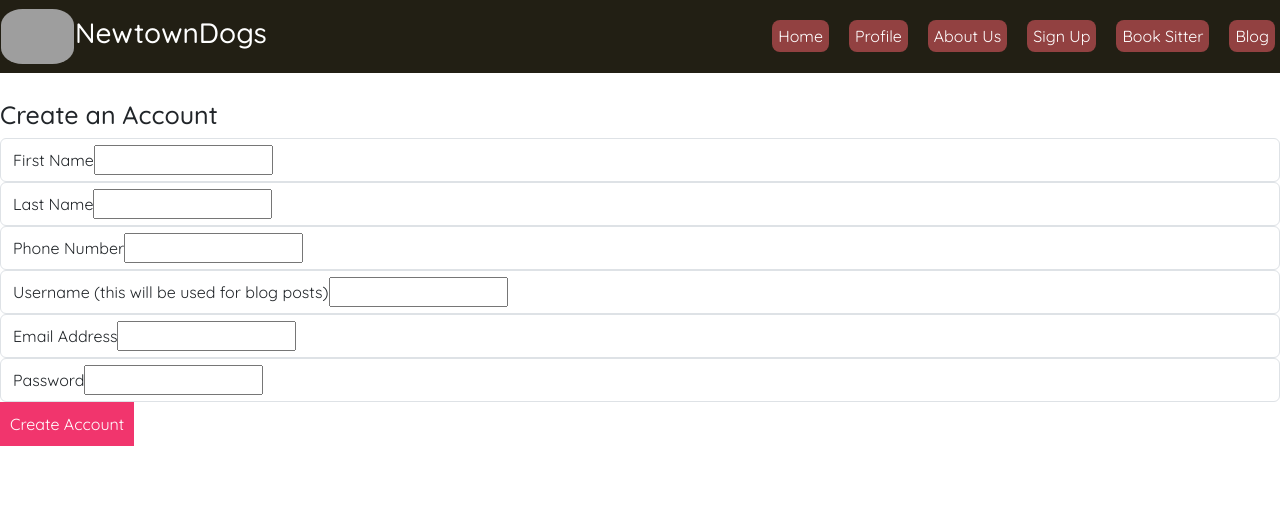
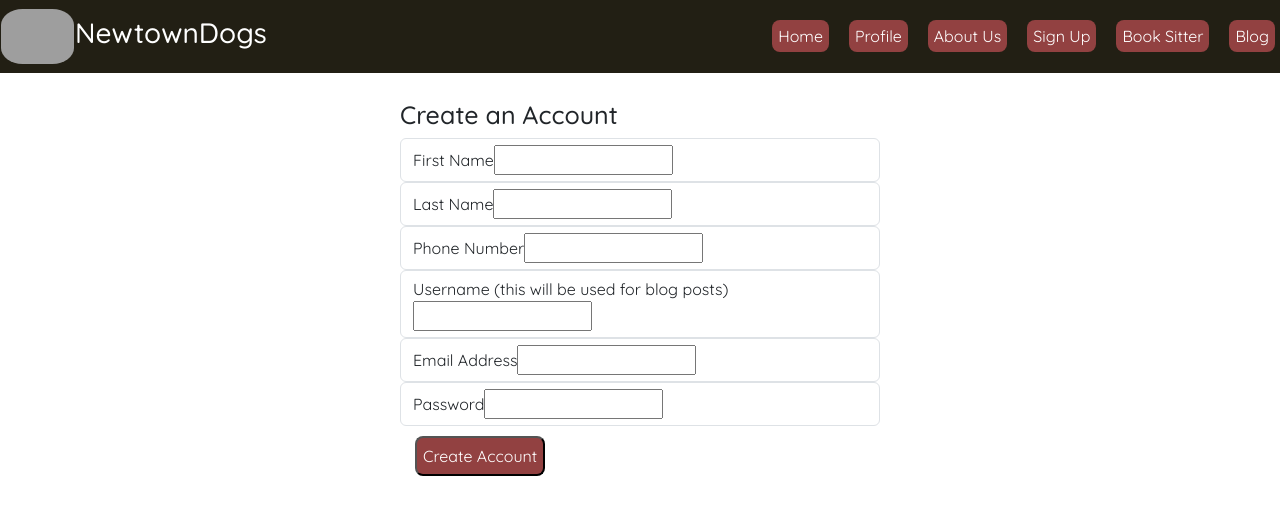
Before and after one commit to mrao2/newtowndogs, a React (Create React App) app in the folder frontend/: page /signup in a window 1280 px wide. Shown: the top 514 px of the page. Built offline with nearby package versions, Linux system fonts and the light colour scheme; grey boxes are pictures that could not be loaded; the HTML template or start-up script is replaced by a standard one.

Commit message:
CSS
matched 'sign up' button and 'save changes' button to navbar links.

```diff
--- a/frontend/src/Components/pages/SignUp/SignUp.css
+++ b/frontend/src/Components/pages/SignUp/SignUp.css
@@ -6,13 +6,16 @@
 
 .signup-page {
     padding-top: 100px;
+    padding-left: 400px;
+    padding-right: 400px;
 }
 
 .createaccount-button {
-    padding: 10px;
-    background-color: #f1356d;
+    margin-left: 15px;
+    margin-right: 5px;
+    text-decoration: none;
+    padding: 6px;
     color: white;
-    border: none;
-    cursor: pointer;
-    margin: auto;
+    background-color: #924141;
+    border-radius: 8px
 }
--- a/frontend/src/Components/pages/SignUp/SignUpPage.js
+++ b/frontend/src/Components/pages/SignUp/SignUpPage.js
@@ -38,7 +38,6 @@ return (
               required: true
             })} />
         </div>
-
         <div className="form-control">
             <label>Last Name</label>
             <input type="text" name="last_name" {...register("last_name", {
@@ -71,7 +70,7 @@ return (
               required: true
             })} />
         </div>
-        <button type="submit" className="createaccount-button">Create Account</button>
+        <button type="submit" className="createaccount-button" style={{ marginTop: '10px' }}>Create Account</button>
       </form>
     </div>
     </span>
--- a/frontend/src/Components/pages/UserProfile/Profile.js
+++ b/frontend/src/Components/pages/UserProfile/Profile.js
@@ -2,6 +2,7 @@ import React from "react";
 import { useForm } from 'react-hook-form';
 import { useParams } from "react-router-dom";
 import useFetch from "../../useFetch";
+import "./UserProfile.css";
 
 export const Profile = () => {
   const {id} = useParams();
@@ -71,6 +72,10 @@ export const Profile = () => {
   return (
     <div className="App" style={{ paddingTop: '100px' }}>
         <form onSubmit={handleSubmit(onSubmit)}>
+
+
+
+
 
         <h1>Owner Information</h1>
         {isPending ? <div>Loading...</div> :
@@ -151,8 +156,13 @@ export const Profile = () => {
             <input type="text" name="phone" placeholder="(xxx) xxx-xxxx" {...register("phone", {
               required: true
             })} />
+      </div>
 
-        </div>
+
+
+
+
+
 
         <h1>Dog Information</h1>
 
@@ -312,11 +322,18 @@ export const Profile = () => {
         </div>
 
         <div className="form-control">
-            <button type="submit">Complete Profile</button>
+            <button type="submit" className="savechanges-button" style={{ marginTop: '10px' }}>Save Changes</button>
         </div>
+
+
+
+
+
+
+
         </span>
         }
         </form>
-    </div>
+        </div>
   );
 };
--- a/frontend/src/Components/pages/UserProfile/UserProfile.css
+++ b/frontend/src/Components/pages/UserProfile/UserProfile.css
@@ -8,11 +8,12 @@
     padding-top: 100px;
 }
 
-.createaccount-button {
-    padding: 10px;
-    background-color: #f1356d;
+.savechanges-button {
+    margin-left: 15px;
+    margin-right: 5px;
+    text-decoration: none;
+    padding: 6px;
     color: white;
-    border: none;
-    cursor: pointer;
-    margin: auto;
+    background-color: #924141;
+    border-radius: 8px
 }
```
